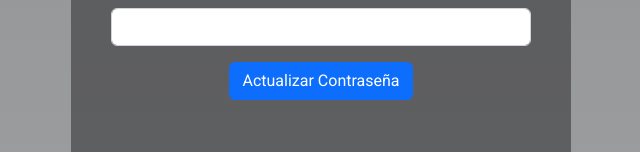
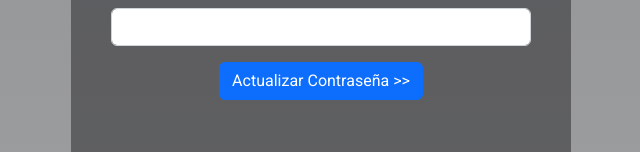
Before and after one commit to Mabeley/proyecto-contrato, an Angular app: page /cambiar-clave in a window 1280 px wide. Shown: the part 374-526 px from the top of the page, without its empty margins (319-959 px from the left). Built offline with nearby package versions, Linux system fonts and the light colour scheme.

Commit message:
Cambios 2

```diff
--- a/src/app/cambiar-clave/cambiar-clave.component.html
+++ b/src/app/cambiar-clave/cambiar-clave.component.html
@@ -50,7 +50,7 @@
 
               <div class="d-flex align-items-center mb-4">
               <button (click)="__onSubmit()" type="submit" class="btn btn-primary m-auto" routerLink="/principal">
-                Actualizar Contraseña
+                Actualizar Contraseña >>
               </button>
             </div>
 
```
